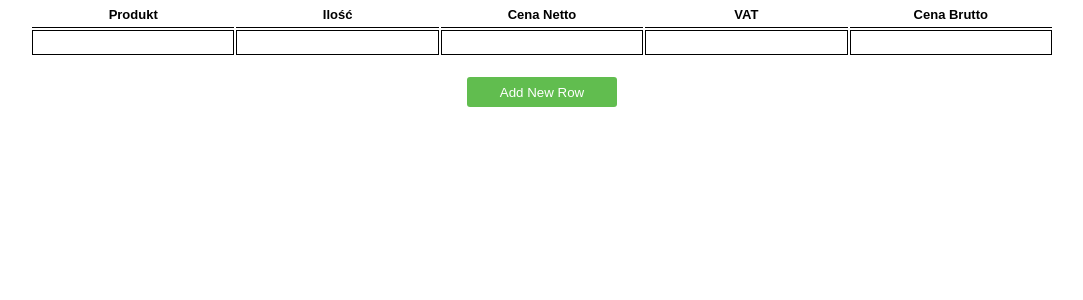
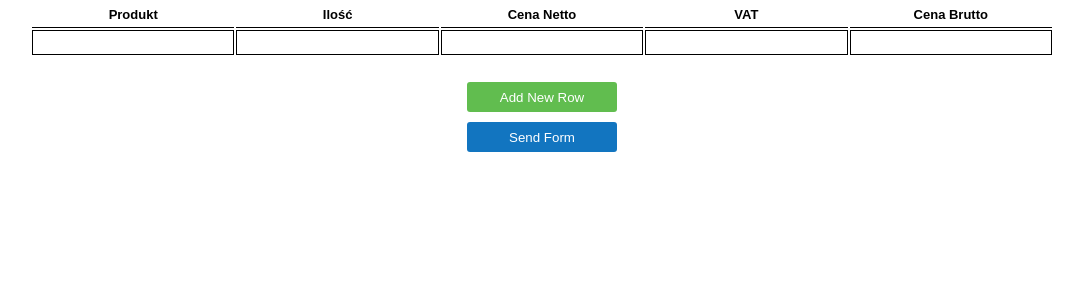
Before and after one commit to Matthave/taskNo3, a React (Create React App) app: page / in a window 1280 px wide. Shown: the top 300 px of the page, without its empty margins (98-1181 px from the left). Built offline with nearby package versions, Linux system fonts and the light colour scheme.

Commit message:
Ceate sendFormBtn, create validation feautre for empty imputs

```diff
--- /dev/null
+++ b/src/SASS/buttons/_buttons.scss
@@ -0,0 +1,17 @@
+.addBtn {
+  @include btn;
+  background-color: #61bd4f;
+
+  &:hover {
+    background-color: #81dd6f;
+  }
+}
+
+.sendBtn {
+  @include btn;
+  background-color: #1275c0;
+
+  &:hover {
+    background-color: #3295e0;
+  }
+}
--- a/src/SASS/addBtn/_addBtn.scss
+++ b/src/SASS/mixins/_mixins.scss
@@ -1,14 +1,9 @@
-.addBtn {
+@mixin btn {
   width: 150px;
   height: 30px;
-  background-color: #61bd4f;
   border-radius: 3px;
-  margin: 20px auto;
+  margin: 5px auto;
   transition: 0.2s;
   cursor: pointer;
   color: #fff;
-
-  &:hover {
-    background-color: #81dd6f;
-  }
 }
--- a/src/SASS/style.scss
+++ b/src/SASS/style.scss
@@ -1,4 +1,6 @@
 @import "./normalize";
+@import "./mixins/mixins";
 @import "./tableHead//tableHead";
 @import "./tableBody/tableBody";
-@import "./addBtn/addBtn";
+@import "./buttons/buttons";
+@import "./sendResult/sendResult";
--- a/src/SASS/tableHead/_tableHead.scss
+++ b/src/SASS/tableHead/_tableHead.scss
@@ -1,5 +1,6 @@
 .table {
   width: 100%;
+  margin-bottom: 20px;
 
   &__headEle {
     border-bottom: 1px solid black;
--- /dev/null
+++ b/src/components/SendButton/SendButtonView.js
@@ -0,0 +1,11 @@
+import React from "react";
+
+function SendButton({ inputsValidationFunc }) {
+  return (
+    <button className="sendBtn" onClick={() => inputsValidationFunc()}>
+      Send Form
+    </button>
+  );
+}
+
+export default SendButton;
--- a/src/containers/Table/Table.js
+++ b/src/containers/Table/Table.js
@@ -1,9 +1,30 @@
 import React, { Component } from "react";
 import AddButtonView from "../../components/AddButton/AddButtonView";
+import SendButtonView from "../../components/SendButton/SendButtonView";
 import TableView from "../../components/TableView/TableView";
 // import PropTypes from 'prop-types'
 
 class Table extends Component {
+  state = {
+    sendFormResult: "",
+  };
+
+  inputsValidationFunc = () => {
+    const sendMessage = document.querySelector(".sendResult");
+    const everyInput = document.querySelectorAll(".table__inputEle");
+    const everyInputArr = [...everyInput];
+
+    if (everyInputArr.some((ele) => ele.value === "")) {
+      this.setState({ sendFormResult: "Every field is required!" });
+      sendMessage.classList.add("sendResult--fail");
+    } else {
+      this.setState({ sendFormResult: "Form has been sent successfully" });
+      everyInputArr.forEach((ele) => (ele.value = ""));
+      sendMessage.classList.remove("sendResult--fail");
+      sendMessage.classList.add("sendResult--success");
+    }
+  };
+
   addNewRowFunc = () => {
     const tableBody = document.querySelector(".table__tableBody");
     const cloneIt = document.querySelector(".default");
@@ -19,6 +40,8 @@ class Table extends Component {
       <div className="main">
         <TableView />
         <AddButtonView addNewRowFunc={this.addNewRowFunc} />
+        <SendButtonView inputsValidationFunc={this.inputsValidationFunc} />
+        <h2 className="sendResult">{this.state.sendFormResult}</h2>
       </div>
     );
   }
--- a/src/css/style.css
+++ b/src/css/style.css
@@ -30,6 +30,7 @@ body {
 
 .table {
   width: 100%;
+  margin-bottom: 20px;
 }
 
 .table__headEle {
@@ -48,16 +49,46 @@ body {
 .addBtn {
   width: 150px;
   height: 30px;
-  background-color: #61bd4f;
   border-radius: 3px;
-  margin: 20px auto;
+  margin: 5px auto;
   -webkit-transition: 0.2s;
   transition: 0.2s;
   cursor: pointer;
   color: #fff;
+  background-color: #61bd4f;
 }
 
 .addBtn:hover {
   background-color: #81dd6f;
 }
+
+.sendBtn {
+  width: 150px;
+  height: 30px;
+  border-radius: 3px;
+  margin: 5px auto;
+  -webkit-transition: 0.2s;
+  transition: 0.2s;
+  cursor: pointer;
+  color: #fff;
+  background-color: #1275c0;
+}
+
+.sendBtn:hover {
+  background-color: #3295e0;
+}
+
+.sendResult {
+  width: 75%;
+  margin: 25px auto;
+  text-align: center;
+}
+
+.sendResult--success {
+  color: #61bd4f;
+}
+
+.sendResult--fail {
+  color: #cf513d;
+}
 /*# sourceMappingURL=style.css.map */
```
Also changed, not shown: src/SASS/sendResult/_sendResult.scss (added, +12 -0 lines), 1 other file (tests, documents, lock files or other folders).
